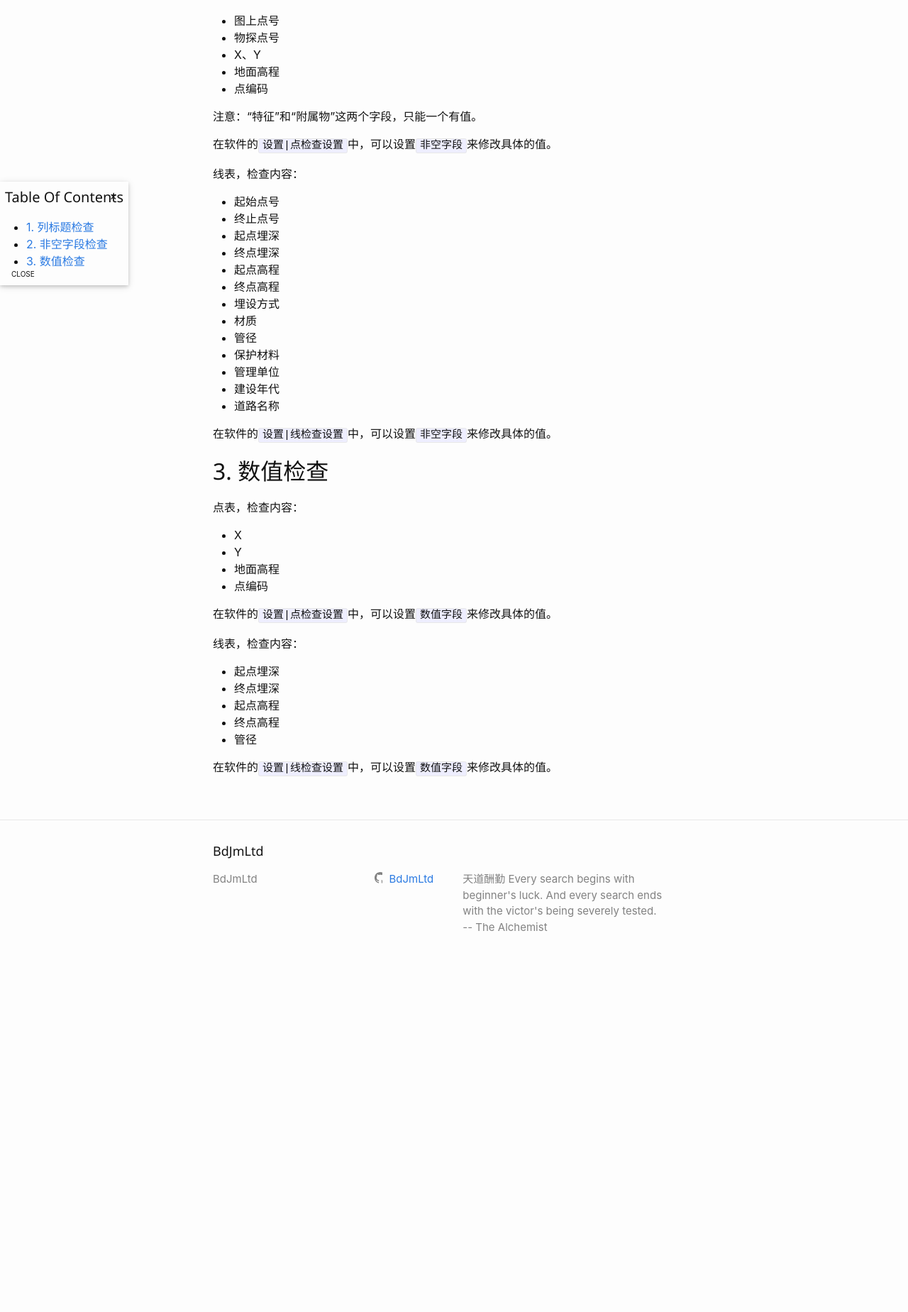
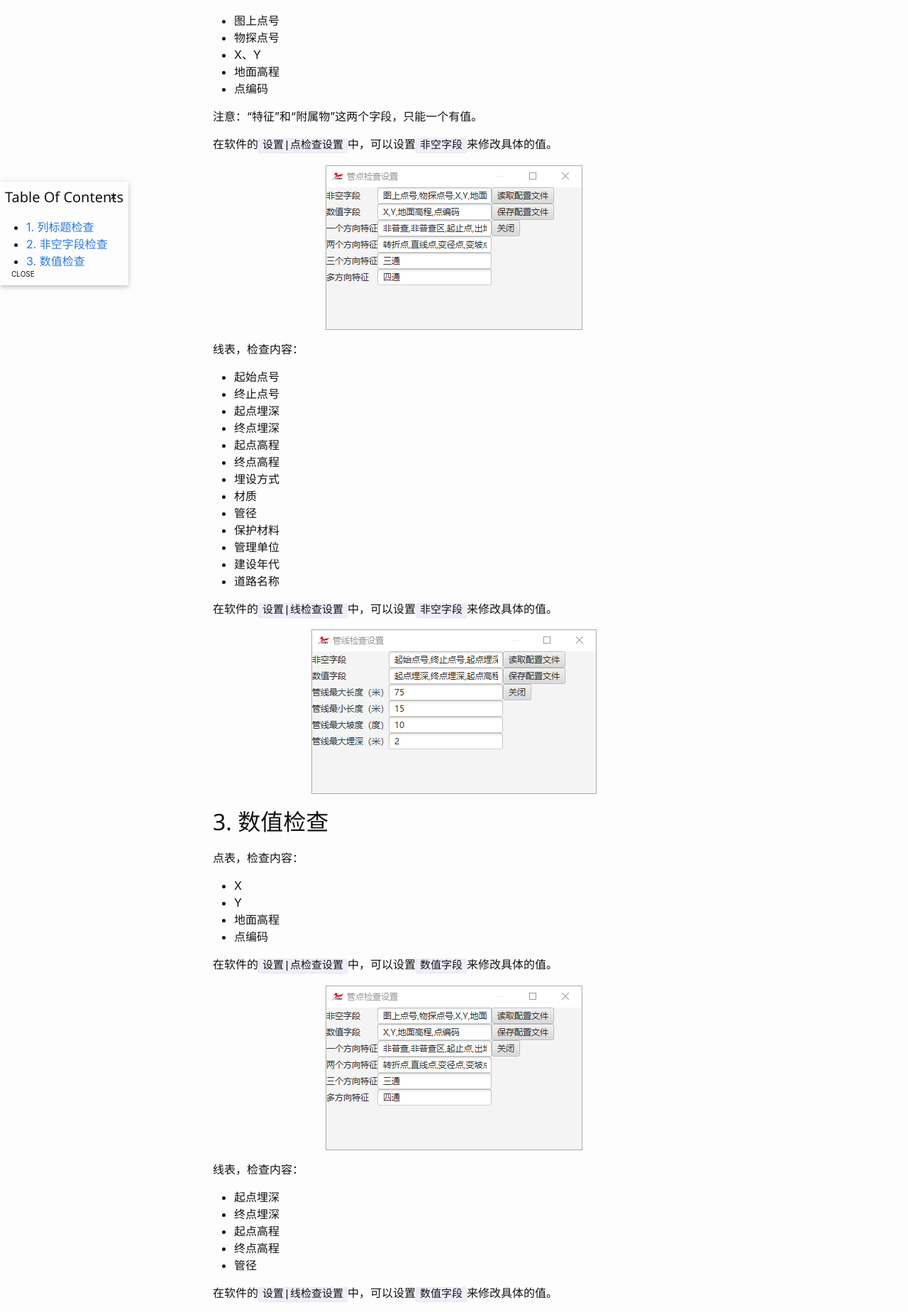
Before and after one commit to BdJmLtd/BdJmLtd.github.io, a Jekyll site: the page built from _pipeline/excel/excel-check-01-common-logic.md, in a window 1280 px wide. Shown: the part 448-2297 px from the top of the page at 71% size. Built offline with Jekyll 4.4.1, drawn with Linux system fonts in a browser that asks for light colours; before the commit the page ends 1826 px from its top, so only the background shows below that.

Commit message:
update doc

```diff
--- a/_pipeline/excel/excel-check-01-common-logic.md
+++ b/_pipeline/excel/excel-check-01-common-logic.md
@@ -25,6 +25,10 @@ sequence: 002
 
 在软件的`设置|点检查设置`中，可以设置`非空字段`来修改具体的值。
 
+{:refdef: style="text-align: center;"}
+![](/assets/image/pipeline/jm-excel-check-settings-point-check.png)
+{: refdef}
+
 线表，检查内容：
 
 - 起始点号
@@ -43,6 +47,10 @@ sequence: 002
 
 在软件的`设置|线检查设置`中，可以设置`非空字段`来修改具体的值。
 
+{:refdef: style="text-align: center;"}
+![](/assets/image/pipeline/jm-excel-check-settings-line-check.png)
+{: refdef}
+
 ## 数值检查
 
 点表，检查内容：
@@ -54,6 +62,10 @@ sequence: 002
 
 在软件的`设置|点检查设置`中，可以设置`数值字段`来修改具体的值。
 
+{:refdef: style="text-align: center;"}
+![](/assets/image/pipeline/jm-excel-check-settings-point-check.png)
+{: refdef}
+
 线表，检查内容：
 
 - 起点埋深
@@ -63,3 +75,7 @@ sequence: 002
 - 管径
 
 在软件的`设置|线检查设置`中，可以设置`数值字段`来修改具体的值。
+
+{:refdef: style="text-align: center;"}
+![](/assets/image/pipeline/jm-excel-check-settings-line-check.png)
+{: refdef}
```
Also changed, not shown: _pipeline/excel/excel-check-04-both-point-and-line-logic.md (+2 -2 lines), _pipeline/excel/excel-check-08-how-to-use.md (+6 -1 lines), assets/image/pipeline/jm-excel-check-settings-line-check.png (added), assets/image/pipeline/jm-excel-check-settings-point-check.png (added).
